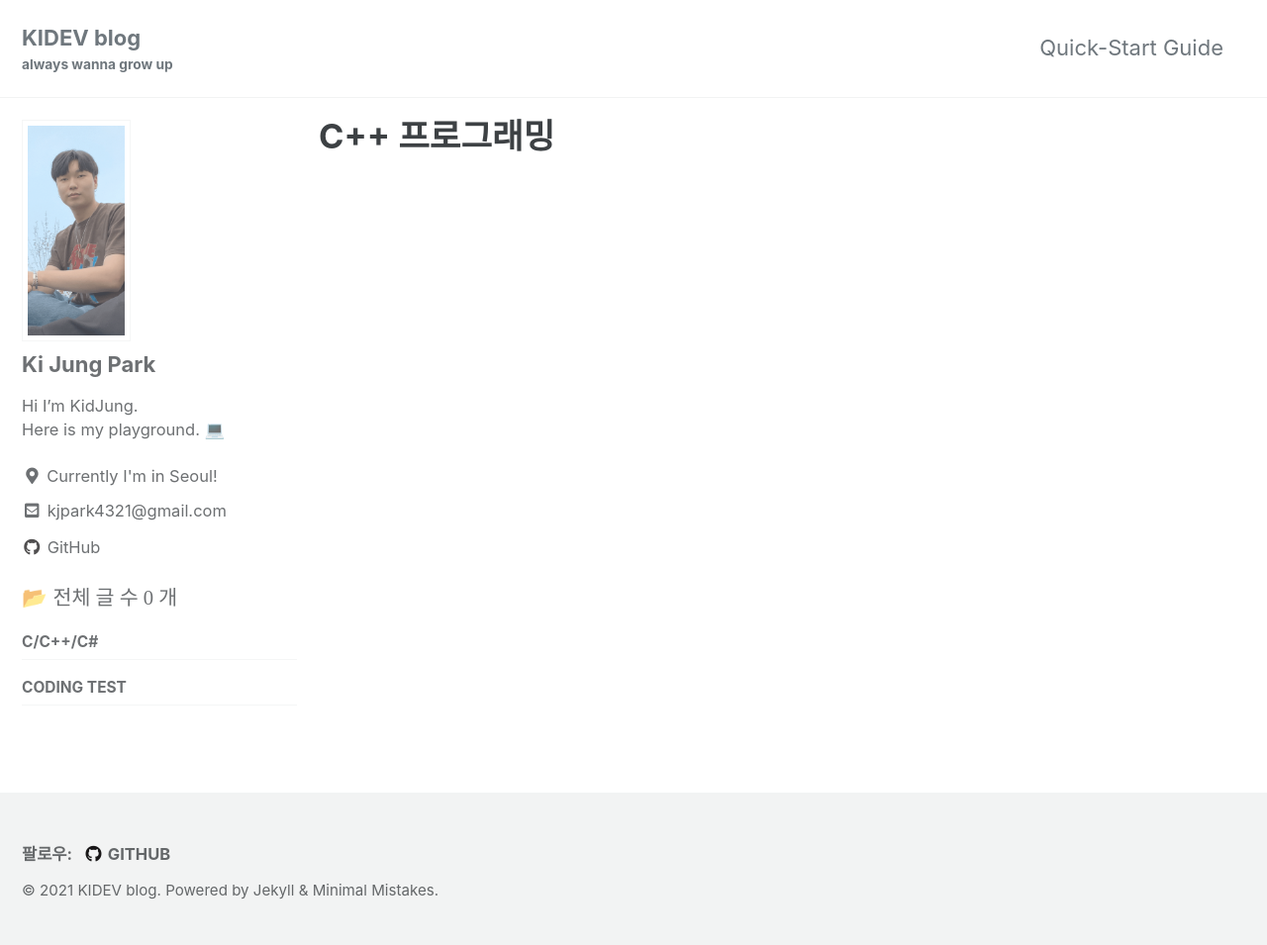
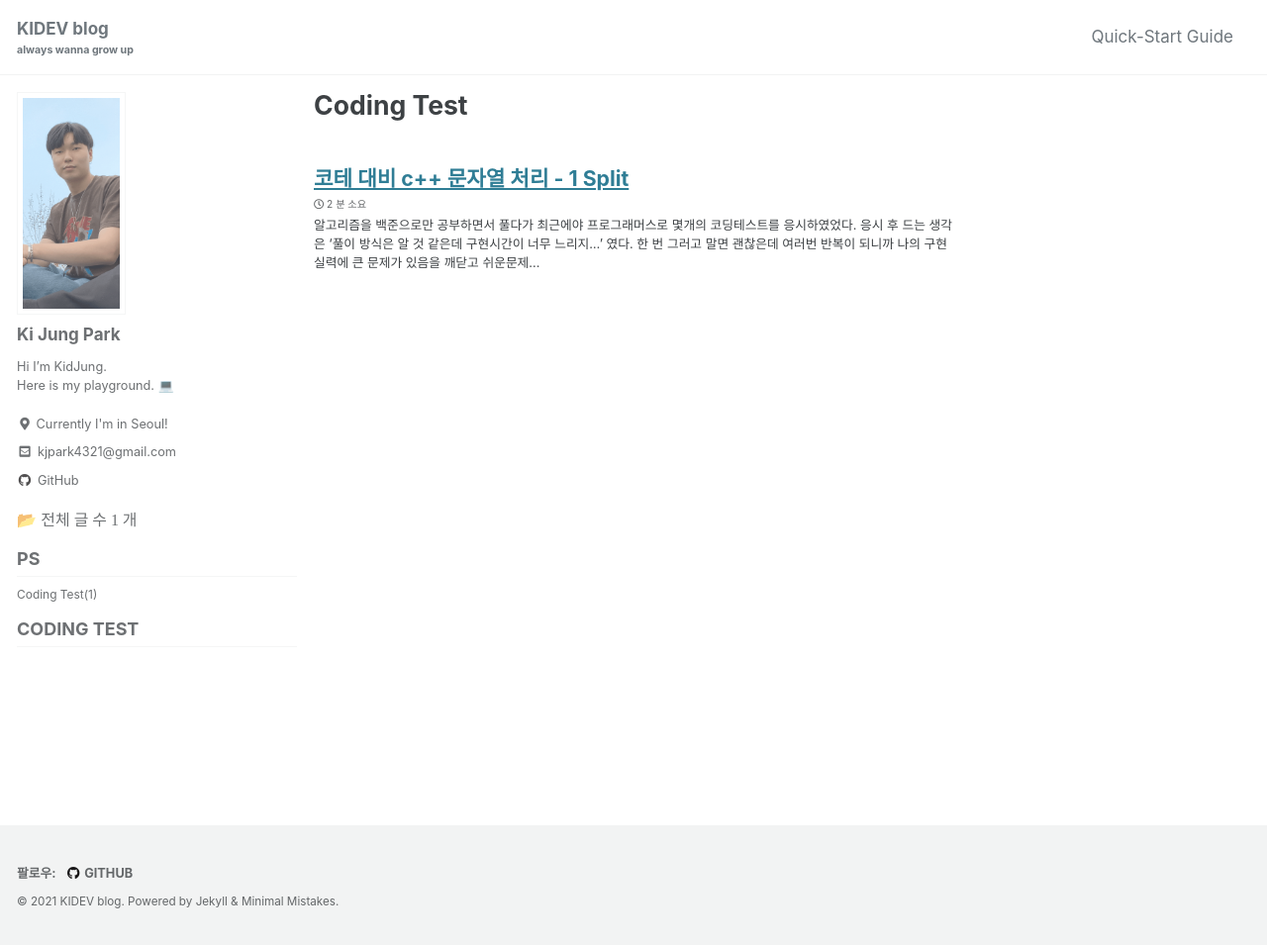
Before and after one commit to kidjung/kidjung.github.io, a Jekyll site: the page built from pages/categories/Cpp-categories.md, in a window 1280 px wide and 955 px high. Shown: the whole window at 99% size. Built offline with Jekyll 4.4.1, drawn with Linux system fonts in a browser that asks for light colours; cached includes are drawn as plain includes; part of the change alters nothing that is shown.

Commit message:
이전 포스트 가져오기 - cpp 에서의 split 함수

````diff
--- a/_includes/nav_list_main
+++ b/_includes/nav_list_main
@@ -11,15 +11,15 @@
             📂 <span style="font-family:'Cafe24Oneprettynight';">전체 글 수</style> <span style="font-family:'Coming Soon';">{{sum}}</style> <span style="font-family:'Cafe24Oneprettynight';">개</style>
       </li>
       <li>
-        <!--span 태그로 카테고리들을 크게 분류 ex) C/C++/C#-->
-        <span class="nav__sub-title">C/C++/C#</span>
+        <!--span 태그로 카테고리들을 크게 분류 ex) C/C++/C-->
+        <span class="nav__sub-title">PS</span>
             <!--ul 태그로 같은 카테고리들 모아둔 페이지들 나열-->
             <ul>
                 <!--Cpp 카테고리 글들을 모아둔 페이지인 /categories/cpp 주소의 글로 링크 연결-->
                 <!--category[1].size 로 해당 카테고리를 가진 글의 개수 표시-->
                 {% for category in site.categories %}
-                    {% if category[0] == "Cpp" %}
-                        <li><a href="/categories/cpp" class="">C ++ ({{category[1].size}})</a></li>
+                    {% if category[0] == "coding-test" %}
+                        <li><a href="/categories/coding-test" class="">Coding Test({{category[1].size}})</a></li>
                     {% endif %}
                 {% endfor %}
             </ul>
--- /dev/null
+++ b/_posts/2021-07-27-PS_split.md
@@ -0,0 +1,262 @@
+---
+title:  "코테 대비 c++ 문자열 처리 - 1 Split"
+# excerpt: "md 파일에 마크다운 문법으로 작성하여 Github 원격 저장소에 업로드 해보자. 에디터는 Visual Studio code 사용! 로컬 서버에서 확인도 해보자. "
+
+categories:
+  - coding-test
+tags:
+  - [PS, Coding Test]
+
+toc: true
+toc_sticky: true
+
+date: 2021-07-27
+last_modified_at: 2021-07-27
+---
+알고리즘을 백준으로만 공부하면서 풀다가 최근에야 프로그래머스로 몇개의 코딩테스트를 응시하였었다.
+응시 후 드는 생각은 '_풀이 방식은 알 것 같은데 구현시간이 너무 느리지..._' 였다. 한 번 그러고 말면 괜찮은데 여러번 반복이 되니까 나의 구현 실력에 큰 문제가 있음을 깨닫고 쉬운문제더라도 빠르게 해결하기 위해서 노력중이다.
+
+이번에는 느린 구현속도에 영향을 크게주는 c++로 문자열 처리하기에 대해서 정리하려고 한다.
+
+사실 문자열 처리하는 문제는 파이썬을 이용하면 아주 편하기는 하다. 하지만 지금까지 c++로 공부하였기도 하고, 실력자 분들은 c++로도 잘만 푸시니 c++문자열 처리를 따로 공부하여 정리하려고 한다.
+
+# Split
+## 1.stringstream 과 getline을 이용
+
+```cpp
+#include <iostream>
+#include <vector>
+#include <sstream>
+
+using namespace std;
+
+vector<string> split(string str, char delimiter);
+
+int main(){
+    string test = "this is test";
+    vector<string> result = split(test, ' ');
+    for (int i=0;i<result.size();i++){
+        cout << result[i] << " ";
+    }
+}
+
+vector<string> split(string input, char delimiter) {
+    vector<string> answer;
+    stringstream ss(input);
+    string temp;
+
+    while (getline(ss, temp, delimiter)) {
+        answer.push_back(temp);
+    }
+
+    return answer;
+}
+```
+stringstream 은 마치 문자열을 입력 스트림으로 생각하게 해주는 역할이다.
+``` cpp
+istream & getline(istream& ls, string& str, delim)
+```
+getline 함수는 입력 스트림에서 문자들을 읽어서, 인자로 받은 문자열에 저장한다.
+즉, split을 할 문자열을 stringstream으로 만들고 getline의 delimiter를 이용하여 원하는 구분자로 split을 가능하게 해준다.
+
+## 2 find, substr을 이용
+```cpp
+#include<iostream>
+#include<string>
+#include<vector>
+#include<sstream>
+
+using namespace std;
+
+int main()
+{
+    string str="java,c,c++,python";
+    int previous =0;
+    int current=0;
+    vector<string> x;
+    x.clear();
+
+    current= str.find(',');
+    //find는 찾을게 없으면 npos를 리턴함
+    while(current!=string::npos){
+        string substring=str.substr(previous,current-previous);
+        x.push_back(substring);
+        previous = current+1;
+        current=str.find(',',previous);
+    }
+    x.push_back(str.substr(previous,current-previous));
+
+    for(int i=0;i<x.size();i++){
+        cout<<x[i]<<endl;
+    }
+
+
+    return 0;
+}
+```
+혹은 더 간단하게
+```cpp
+#include<iostream>
+#include<string>
+#include<vector>
+#include<sstream>
+
+using namespace std;
+
+int main()
+{
+    string str="java,c,c++,python";
+    int previous =0;
+    int current=0;
+    vector<string> x;
+    x.clear();
+
+    //find는 찾을게 없으면 npos를 리턴함
+    while((current = str.find(',', previous)) != string::npos){
+        string substring=str.substr(previous,current-previous);
+        x.push_back(substring);
+        previous = current+1;
+    }
+    x.push_back(str.substr(previous,current-previous));
+
+    for(int i=0;i<x.size();i++){
+        cout<<x[i]<<endl;
+    }
+
+
+    return 0;
+}
+```
+substr은 문자열의 부분 문자열을 리턴하는 string의 메소드로서
+```cpp
+basic_string substr(size_type pos = 0, size_type count = npos) const;
+```
+다음과 같다. pos는 첫번째 문자의 위치이고, count 길이만큼의 문자열을 리턴한다.
+```cpp
+size_type find(const basic_string& str, size_type pos = 0) const;
+```
+문자열에서 str 의 위치를 리턴한다.
+str은 찾고자하는 문자열이고 pos는 검색을 시작할 위치이다.
+
+
+find와 substr을 이용하는 장점은 delimeter가 두종류 이상이더라도 다음과 같이 처리가 가능하다.
+```cpp
+#include<iostream>
+#include<string>
+#include<vector>
+#include<sstream>
+#include<algorithm>
+
+using namespace std;
+
+int main()
+{
+    string str="java/c,c++,python";
+    int previous =0;
+    int current=0;
+    vector<string> x;
+    x.clear();
+
+    int current1 =str.find(",",previous);
+    int current2 =str.find("/",previous);
+    if(current1 == string::npos){
+        current = current2;
+    } else if(current2 == string::npos) {
+        current = current1;
+    } else{
+        current = min(current1,current2);
+    }
+    //find는 찾을게 없으면 npos를 리턴함
+    while(current!=string::npos){
+        string substring=str.substr(previous,current-previous);
+        x.push_back(substring);
+        previous = current+1;
+        int current1 =str.find(",",previous);
+        int current2 =str.find("/",previous);
+        if(current1 == string::npos){
+            current = current2;
+        } else if(current2 == string::npos) {
+            current = current1;
+        } else{
+            current = min(current1,current2);
+        }
+    }
+    x.push_back(str.substr(previous,current-previous));
+
+    for(int i=0;i<x.size();i++){
+        cout<<x[i]<<endl;
+    }
+
+
+    return 0;
+}
+```
+
+여기서는 두종류라 그냥 조건문으로 처리하였지만, 세개 이상일 경우 반복문을 이용하여 npos를 제외한 current를 최소값을 찾는 함수를 만들어도 될 것 같다.
+
+
+**추가:**
+
+아무래도 조건문이 영 찝찝해서 구분자 여러개를 배열에 담아 find하는 함수를 작성해보았다.
+```cpp
+#include<iostream>
+#include<string>
+#include<vector>
+#include<sstream>
+#include<algorithm>
+
+using namespace std;
+
+// 구분자 배열, split할 문자열, 배열크기, previous
+int findMany(string delArr[], string targetStr, int numdel, int previous){
+
+    int *curs = new int[numdel];
+
+    int min = 987654321;
+    for(int i=0; i<numdel; i++){
+        curs[i] = targetStr.find(delArr[i], previous);
+        if(curs[i] == string::npos){
+            curs[i] = 987654321;
+        }
+        if(curs[i] < min){
+            min = curs[i];
+        }
+    }
+    if(min == 987654321){
+        return string::npos;
+    }
+    return min;
+}
+
+int main()
+{
+    string str="java/c,c++,python";
+    int previous =0;
+    int current=0;
+    vector<string> x;
+    x.clear();
+
+    string findchs[2] = {",", "/"};
+    //find는 찾을게 없으면 npos를 리턴함
+    while((current = findMany(findchs, str, 2, previous))!=string::npos){
+        string substring=str.substr(previous,current-previous);
+        x.push_back(substring);
+        previous = current+1;
+    }
+    x.push_back(str.substr(previous,current-previous));
+
+    for(int i=0;i<x.size();i++){
+        cout<<x[i]<<endl;
+    }
+
+
+    return 0;
+}
+```
+
+
+
+참고: <br/>
+<https://ssungkang.tistory.com/entry/C-string-문자열-나누는-split><br/>
+<https://modoocode.com/236><br/>
+<https://chbuljumeok1997.tistory.com/42><br/>
--- a/_sass/minimal-mistakes/_navigation.scss
+++ b/_sass/minimal-mistakes/_navigation.scss
@@ -493,7 +493,8 @@
   margin: 0.5rem 0;
   padding: 0.25rem 0;
   font-family: $sans-serif-narrow;
-  font-size: $type-size-6;
+  // font-size: $type-size-9;
+  font-size: 18px;
   font-weight: bold;
   text-transform: uppercase;
   border-bottom: 1px solid $border-color;
--- a/_sass/minimal-mistakes/_reset.scss
+++ b/_sass/minimal-mistakes/_reset.scss
@@ -8,18 +8,18 @@ html {
   /* apply a natural box layout model to all elements */
   box-sizing: border-box;
   background-color: $background-color;
-  font-size: 16px;
+  font-size: 10px;
 
   @include breakpoint($medium) {
-    font-size: 18px;
+    font-size: 10px;
   }
 
   @include breakpoint($large) {
-    font-size: 20px;
+    font-size: 15px;
   }
 
   @include breakpoint($x-large) {
-    font-size: 22px;
+    font-size: 17px;
   }
 
   -webkit-text-size-adjust: 100%;
--- a/pages/categories/Cpp-categories.md
+++ b/pages/categories/Cpp-categories.md
@@ -1,11 +1,11 @@
 ---
-title: "C++ 프로그래밍"
+title: "Coding Test"
 layout: archive
-permalink: categories/cpp
+permalink: categories/coding-test
 author_profile: true
 sidebar_main: true
 ---
 
 
-{% assign posts = site.categories.Cpp %}
+{% assign posts = site.categories.coding-test %}
 {% for post in posts %} {% include archive-single.html type=page.entries_layout %} {% endfor %}
````
Also changed, not shown: 11 other files.
